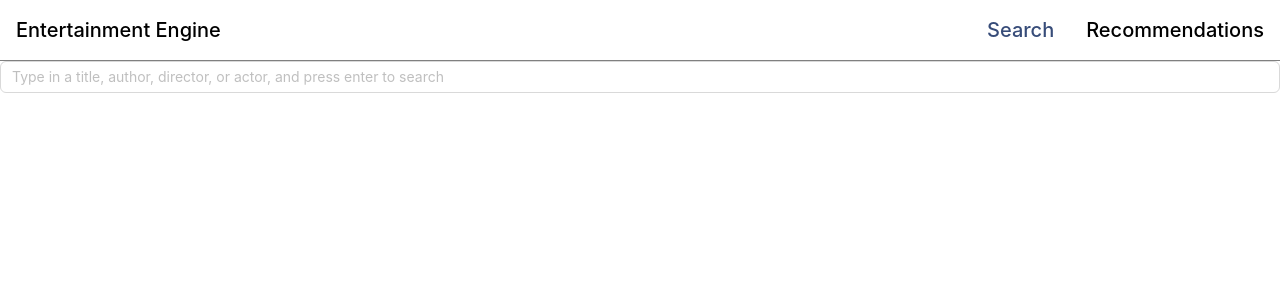
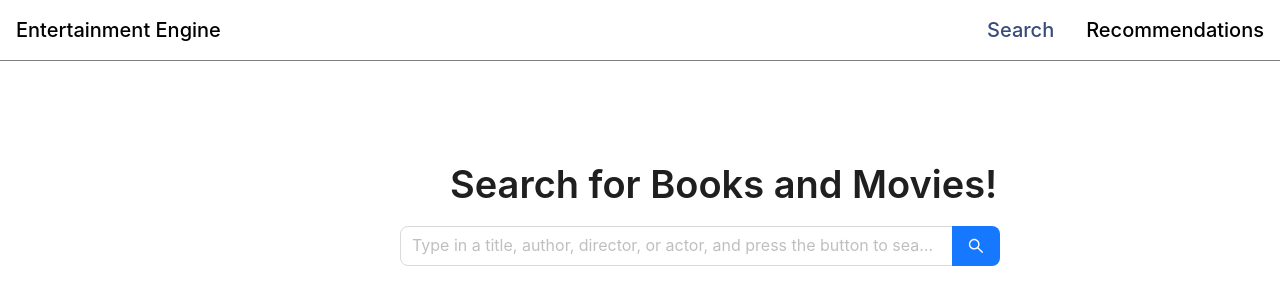
Before and after one commit to jxiao/CIS450-Final-Project, a React (Create React App) app in the folder client/: page /search in a window 1280 px wide. Shown: the top 304 px of the page. Built offline with nearby package versions, Linux system fonts and the light colour scheme.

Commit message:
search page styling

```diff
--- a/client/src/components/Search.js
+++ b/client/src/components/Search.js
@@ -1,5 +1,5 @@
 import React, { useState, useEffect } from "react";
-import { Input, Table, Modal } from "antd";
+import { Input, Table, Modal, Typography } from "antd";
 import { Navbar, DetailedView } from "./index.js";
 import { getSearch } from "../modules/api";
 
@@ -8,7 +8,7 @@ function Search() {
   const [data, setData] = useState(null);
   const [detailedViewItem, setDetailedViewItem] = useState(null);
   const handleSearch = (e) => {
-    setSearchText(e.target.value);
+    setSearchText(e);
   };
 
   useEffect(() => {
@@ -36,12 +36,13 @@ function Search() {
       dataIndex: "Title",
       key: "Title",
       width: "30%",
+      render: (text) => <a>{text}</a>,
     },
     {
       title: "Type",
       dataIndex: "Type",
       key: "Type",
-      width: "20%",
+      width: "10%",
       filters: [
         {
           text: "Book",
@@ -59,7 +60,7 @@ function Search() {
       title: "Rating",
       dataIndex: "rating",
       key: "rating",
-      width: "20%",
+      width: "10%",
       sorter: (a, b) => a.rating - b.rating,
       sortDirections: ["descend", "ascend"],
     },
@@ -73,10 +74,16 @@ function Search() {
   return (
     <div>
       <Navbar />
-      <Input
-        placeholder="Type in a title, author, director, or actor, and press enter to search"
-        onPressEnter={handleSearch}
+      <div style={{ marginTop: 100, marginLeft: 400, marginRight: 200, width: 600}}>
+      <Typography.Title style={{ marginLeft:50}}>Search for Books and Movies!</Typography.Title>
+      <Input.Search
+      size = "large"
+      placeholder="Type in a title, author, director, or actor, and press the button to search"
+      onSearch={handleSearch}
+      enterButton
       />
+      </div>
+      <div style={{ marginTop: 50, marginLeft: 50, marginRight: 50}}>
       {data && <Table
         onRow={(record) => {
           return {
@@ -88,6 +95,7 @@ function Search() {
         columns={columns}
         dataSource={data}
       />}
+      </div>
       <Modal
         open={detailedViewItem !== null && detailedViewItem !== undefined}
         onOk={() => setDetailedViewItem(null)}
@@ -100,7 +108,7 @@ function Search() {
           isBook={detailedViewItem && detailedViewItem.Type === "book"}
         />
       </Modal>
-    </div>
+      </div>
   );
 }
 
```
